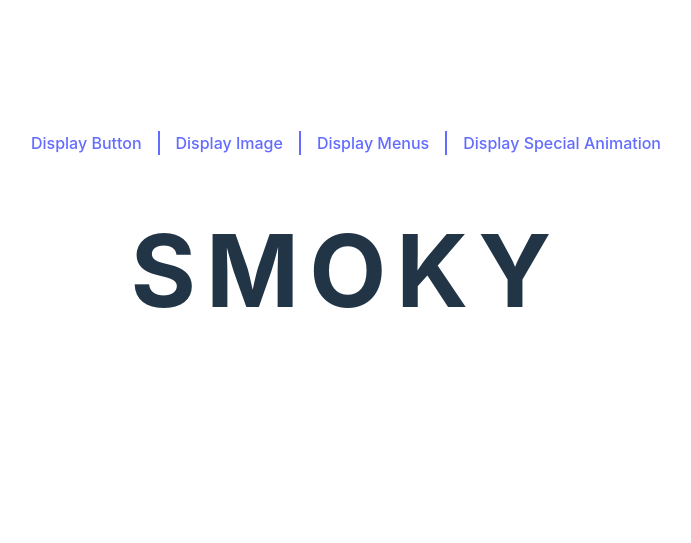
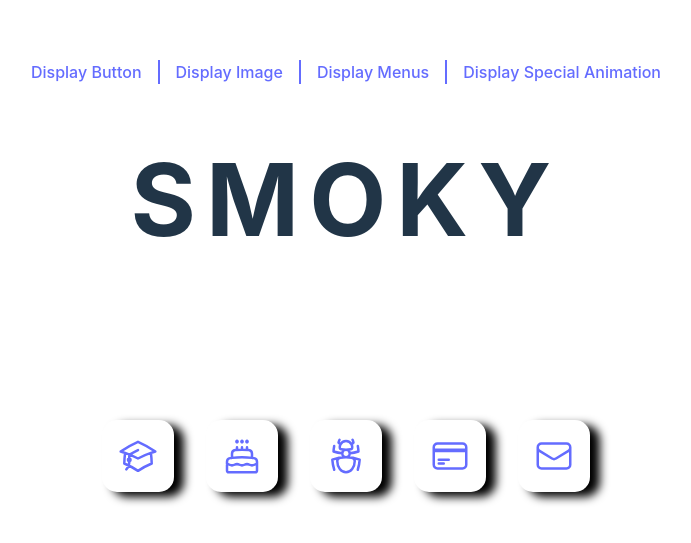
Before and after one commit to andy5566w/vue3-advenced-css, a Vue app: page /specialAnimation in a window 1280 px wide. Shown: the part 113-656 px from the top of the page, without its empty margins (294-985 px from the left). Built offline with nearby package versions, Linux system fonts and the light colour scheme.

Commit message:
add hero icon and SocialMediaIcon.vue

```diff
--- a/package.json
+++ b/package.json
@@ -9,6 +9,7 @@
     "preview": "vite preview"
   },
   "dependencies": {
+    "@heroicons/vue": "^2.0.13",
     "vue": "^3.2.37",
     "vue-router": "^4.1.6"
   },
--- a/src/components/DisplaySpecialAnimation.vue
+++ b/src/components/DisplaySpecialAnimation.vue
@@ -2,12 +2,14 @@
   <div class="flex flex-col items-center">
     <SmokeText />
     <FillText />
+    <SocialMediaIcon />
   </div>
 </template>
 
 <script setup>
 import SmokeText from './animations/SmokeText.vue'
 import FillText from './animations/FillText.vue'
+import SocialMediaIcon from './animations/SocialMediaIcon.vue'
 </script>
 
 <style scoped></style>
--- /dev/null
+++ b/src/components/animations/SocialMediaIcon.vue
@@ -0,0 +1,85 @@
+<template>
+  <div class="container my-8">
+    <ul class="flex items-center gap-8 justify-center">
+      <li>
+        <a href="#"><AcademicCapIcon class="w-10 icon" /></a>
+      </li>
+      <li>
+        <a href="#"><CakeIcon class="w-10 icon" /></a>
+      </li>
+      <li>
+        <a href="#"><BugAntIcon class="w-10 icon" /></a>
+      </li>
+      <li>
+        <a href="#"><CreditCardIcon class="w-10 icon" /></a>
+      </li>
+      <li>
+        <a href="#"><EnvelopeIcon class="w-10 icon" /></a>
+      </li>
+    </ul>
+  </div>
+</template>
+
+<script setup>
+import {
+  AcademicCapIcon,
+  CakeIcon,
+  BugAntIcon,
+  CreditCardIcon,
+  EnvelopeIcon,
+} from '@heroicons/vue/24/outline'
+</script>
+
+<style lang="scss" scoped>
+a {
+  display: inline-block;
+  border-radius: 15px;
+  background-color: #fff;
+  padding: 1rem;
+  box-shadow: 10px 5px 10px black;
+  position: relative;
+  transition: 0.5s;
+  overflow: hidden;
+
+  .icon {
+    position: relative;
+    z-index: 2;
+  }
+  &:before {
+    content: '';
+    position: absolute;
+    left: -100%;
+    top: 130%;
+    width: 150%;
+    height: 150%;
+    background-color: #535bf2;
+    transform: rotate(45deg);
+  }
+
+  &:hover {
+    .icon {
+      color: #fff;
+    }
+    &:before {
+      animation: moving 0.5s 1 forwards;
+    }
+  }
+}
+
+@keyframes moving {
+  0% {
+    left: -100%;
+    top: 130%;
+  }
+
+  50% {
+    left: 5%;
+    top: -40%;
+  }
+
+  100% {
+    left: -20%;
+    top: -20%;
+  }
+}
+</style>
```
Also changed, not shown: 1 other file (tests, documents, lock files or other folders).
